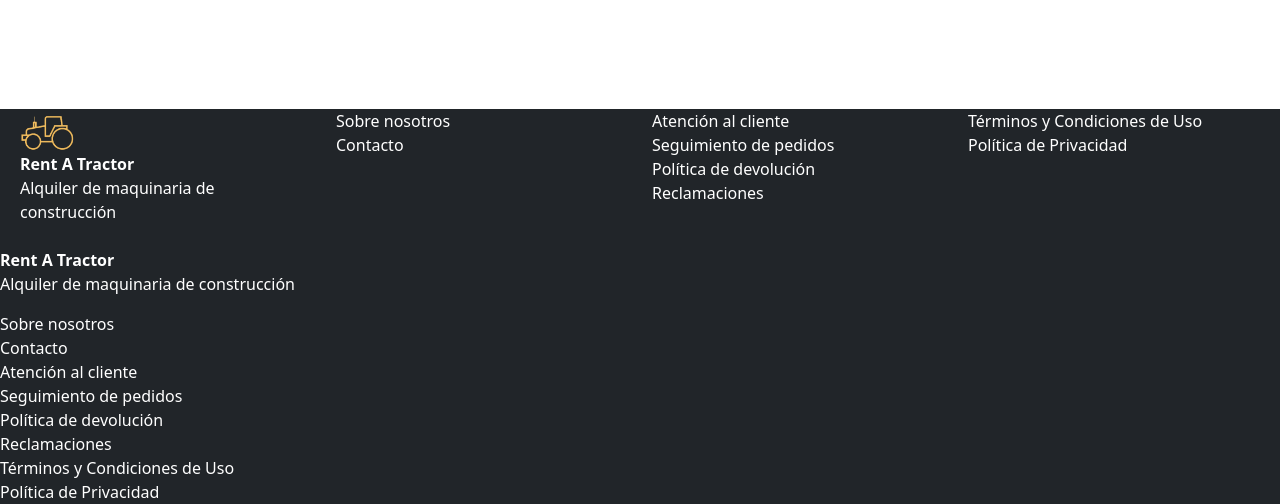
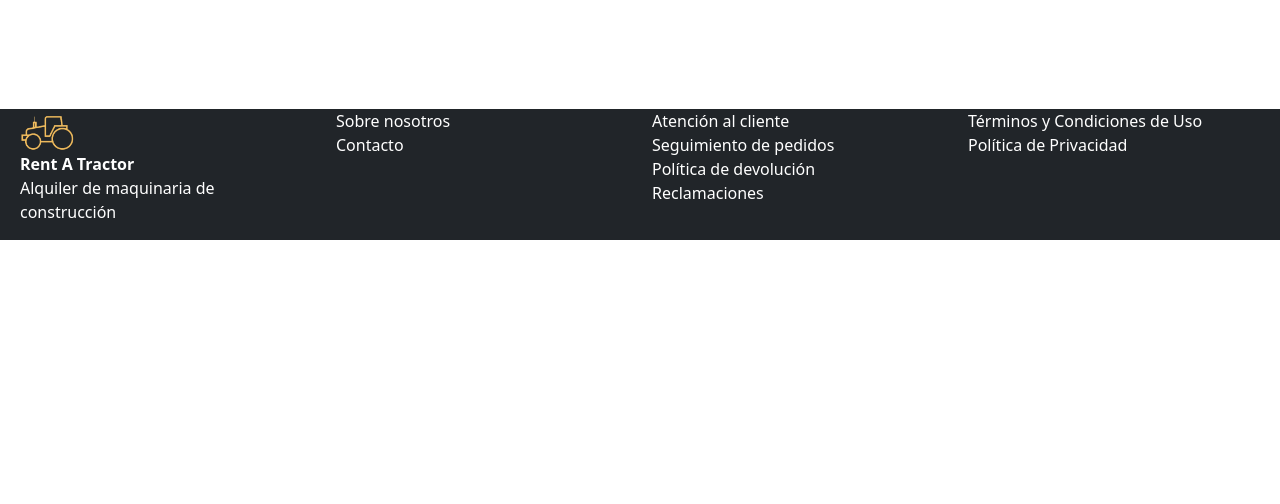
Before and after one commit to marsamber/PGPI, a Django app: page /cesta/ in a window 1280 px wide. Shown: the part 587-1091 px from the top of the page. After the commit the page ends 827 px from the top, so only its background shows below. Run offline with Django 4.2, Linux system fonts and the light colour scheme.

Commit message:
Arreglado footer

```diff
--- a/code/rentATractor/app/templates/master.html
+++ b/code/rentATractor/app/templates/master.html
@@ -152,44 +152,6 @@
       </div>
     </div>
   </div>
-      <div class="row">
-        <strong>Rent A Tractor</strong>
-      </div>
-      <div class="row">
-        <p>Alquiler de maquinaria de construcción</p>
-      </div>
-    </div>
-    <div class="col-3">
-      <div class="row">
-        <a class="text-decoration-none text-white" href="#">Sobre nosotros</a>
-      </div>
-      <div class="row">
-        <a class="text-decoration-none text-white" href="#">Contacto</a>
-      </div>
-    </div>
-    <div class="col-3">
-      <div class="row">
-        <a class="text-decoration-none text-white" href="#">Atención al cliente</a>
-      </div>
-      <div class="row">
-        <a class="text-decoration-none text-white" href="#">Seguimiento de pedidos</a>
-      </div>
-      <div class="row">
-        <a class="text-decoration-none text-white" href="#">Política de devolución</a>
-      </div>
-      <div class="row">
-        <a class="text-decoration-none text-white" href="#">Reclamaciones</a>
-      </div>
-    </div>
-    <div class="col-3">
-      <div class="row">
-        <a class="text-decoration-none text-white" href="#">Términos y Condiciones de Uso</a>
-      </div>
-      <div class="row">
-        <a class="text-decoration-none text-white" href="#">Política de Privacidad</a>
-      </div>
-    </div>
-  </div>
 </footer>
   </body>
 </html>
```
Lines whose indentation alone changed are shown as unchanged.
